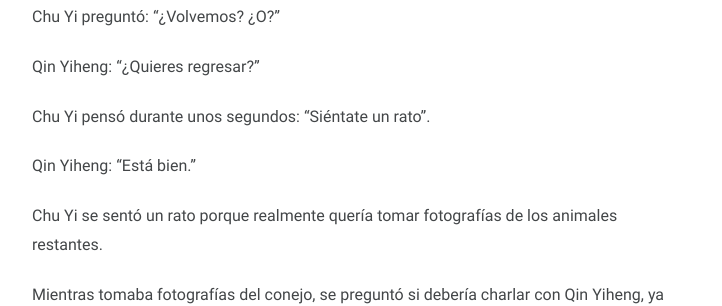
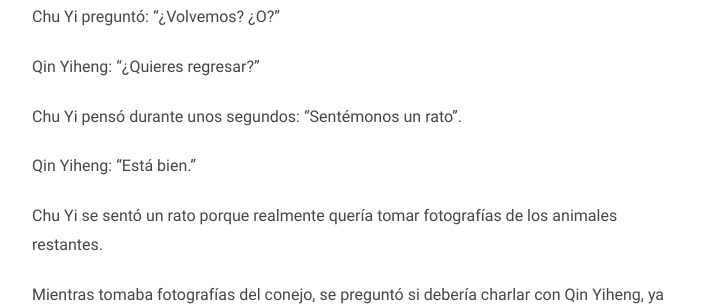
Before and after one commit to taozi-lecturas/taozi-lecturas.github.io, a Jekyll site: the page built from novelas/cacuedv/_posts/2025-03-31-capitulo-58.md, in a window 1280 px wide and 900 px high, scrolled down 3904 px. Shown: the part 153-459 px from the top of the window, without its empty margins (278-1000 px from the left). Built offline with Jekyll 4.4.1, drawn with Linux system fonts in a browser that asks for light colours; some of the changed text lies outside the part shown.

Commit message:
Updated Note novelas/cacuedv/_posts/2025-03-31-capitulo-58.md

```diff
--- a/novelas/cacuedv/_posts/2025-03-31-capitulo-58.md
+++ b/novelas/cacuedv/_posts/2025-03-31-capitulo-58.md
@@ -127,7 +127,7 @@ Chu Yi preguntó: "¿Volvemos? ¿O?"
 
 Qin Yiheng: “¿Quieres regresar?”
 
-Chu Yi pensó durante unos segundos: "Siéntate un rato".
+Chu Yi pensó durante unos segundos: "Sentémonos un rato".
 
 Qin Yiheng: "Está bien."
 
```
Also changed, not shown: other parts of novelas/cacuedv/_posts/2025-03-31-capitulo-58.md (+1 -1 lines).
